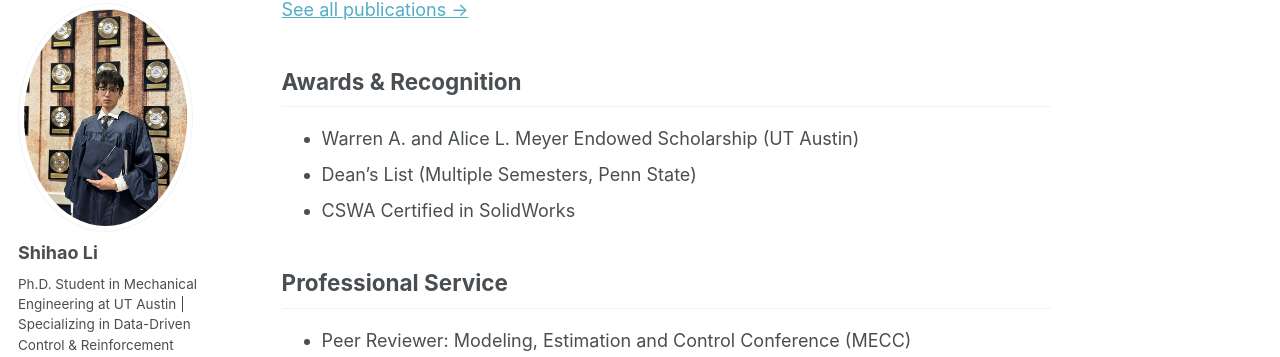
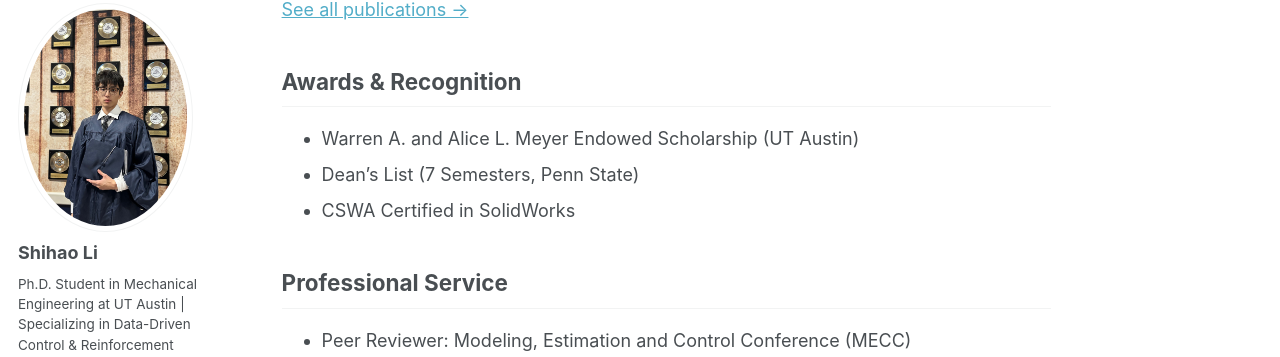
Before and after one commit to SheeHow/shihaoli.github.io, a Jekyll site: the page built from _pages/about.md, in a window 1280 px wide and 900 px high, scrolled down 1898 px. Shown: the part 96-453 px from the top of the window. Built offline with Jekyll 4.4.1, drawn with Linux system fonts in a browser that asks for light colours; some web fonts are replaced; a script that is not in the unit is left out.

Commit message:
Update about.md

```diff
--- a/_pages/about.md
+++ b/_pages/about.md
@@ -60,7 +60,7 @@ I have published 8 papers in peer-reviewed journals and conferences, focusing on
 ## Awards & Recognition
 
 - Warren A. and Alice L. Meyer Endowed Scholarship (UT Austin)
-- Dean's List (Multiple Semesters, Penn State)
+- Dean's List (7 Semesters, Penn State)
 - CSWA Certified in SolidWorks
 
 ## Professional Service
```
